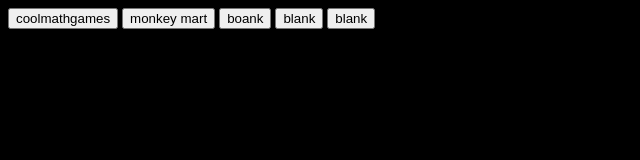
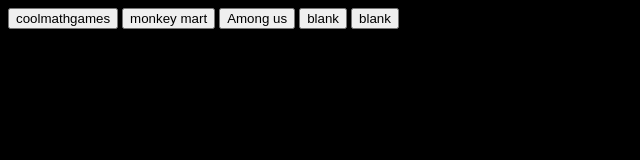
Before and after one commit to Kellarosaa/Somegames83.github.io, a plain HTML site: page index.html in a window 1280 px wide. Shown: the full height of the page, 0-640 px from the left. Drawn offline with Linux system fonts and the light colour scheme.

Commit message:
Update index.html

```diff
--- a/index.html
+++ b/index.html
@@ -1,6 +1,6 @@
 <button id="coolmathgames" onclick="window.location.href='https://kellarosaa.github.io/Somegames83.github.io/Coolmathgames.html'">coolmathgames</button>
 <button id="monkeymart" onclick="window.location.href='https://kellarosaa.github.io/Somegames83.github.io/Monkeymart.html'">monkey mart</button>
-    <button id="ability cards" onclick="window.location.href=''">boank</button>
+    <button id="ability cards" onclick="window.location.href='https://kellarosaa.github.io/Somegames83.github.io/Amongus.html'">Among us</button>
     <button id="hunting spots" onclick="window.location.href=''">blank</button>
     <button id="fishing spots" onclick="window.location.href=''">blank</button>
 <body bgcolor="#000000">
```
